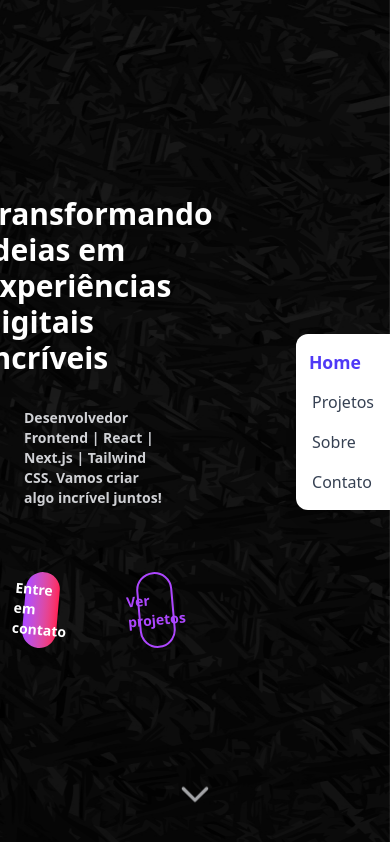
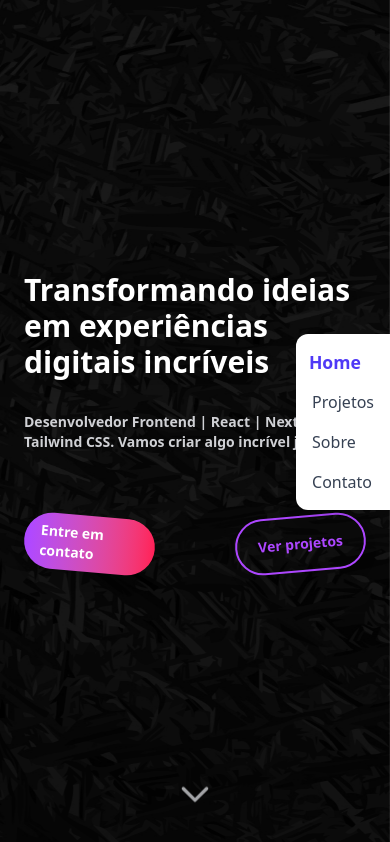
Before and after one commit to Joao-stk/joao-portfolio, a Next.js app: page / in a window 390 px wide. Built offline with nearby package versions, Linux system fonts and the light colour scheme.

Commit message:
Ajuste responsividade

```diff
--- a/src/app/components/Banner.jsx
+++ b/src/app/components/Banner.jsx
@@ -18,7 +18,7 @@ export default function Banner({
 
   return (
 
-    <section id="home" className="snap-start relative grid grid-cols-2 w-full min-h-screen overflow-hidden">
+    <section id="home" className="snap-start relative md:grid md:grid-cols-2 flex w-full min-h-screen overflow-hidden">
       <div>
         <div
           className="absolute inset-0 bg-fixed bg-center bg-cover"
```
